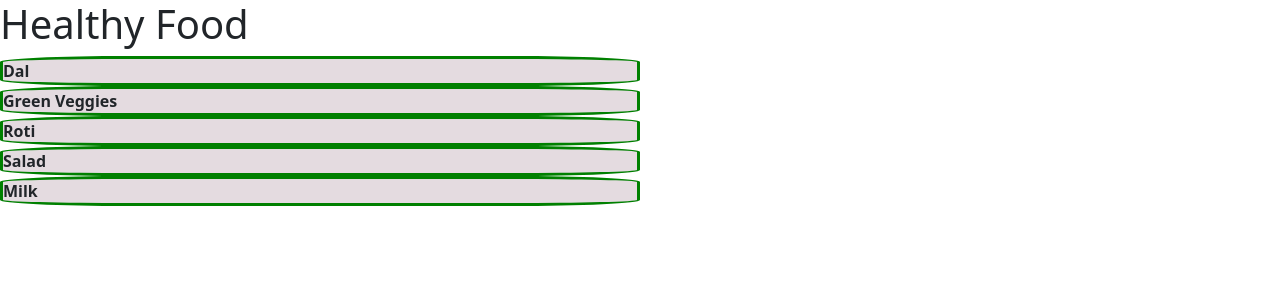
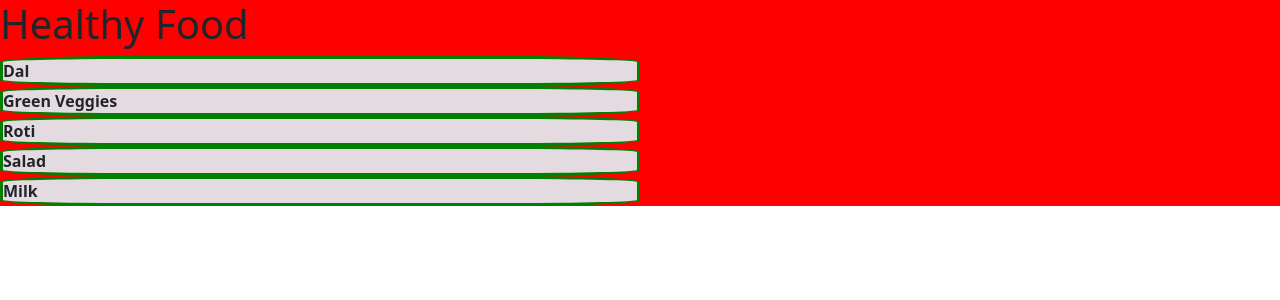
Before and after one commit to kdturkar/React-Redux, a React (Vite) app in the folder 17-fragments/: page / in a window 1280 px wide. Shown: the top 300 px of the page. Built offline with nearby package versions, Linux system fonts and the light colour scheme.

Commit message:
commited

```diff
--- a/17-fragments/src/App.jsx
+++ b/17-fragments/src/App.jsx
@@ -1,16 +1,17 @@
 import React from "react";
 import FoodItems from "./components/FoodItems";
 import ErrorMsg from "./components/ErrorMsg";
+import Container from "./components/Container";
 
 function App() {
   // let foodItems = [];
   let foodItems = ["Dal", "Green Veggies", "Roti", "Salad", "Milk"];
   return (
-    <>
+    <Container>
       <h1>Healthy Food</h1>
       <ErrorMsg items={foodItems}></ErrorMsg>
       <FoodItems items={foodItems}></FoodItems>
-    </>
+    </Container>
   );
 }
 export default App;
--- /dev/null
+++ b/17-fragments/src/components/Container.jsx
@@ -0,0 +1,7 @@
+import styles from "./Container.module.css";
+
+function Container(props) {
+  return <div className={styles.container}>{props.children}</div>;
+}
+
+export default Container;
--- /dev/null
+++ b/17-fragments/src/components/Container.module.css
@@ -0,0 +1,3 @@
+.container {
+    background-color: red;
+}
```
